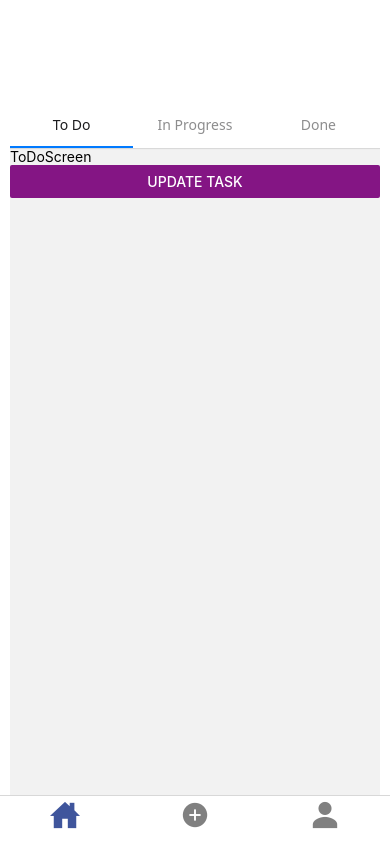
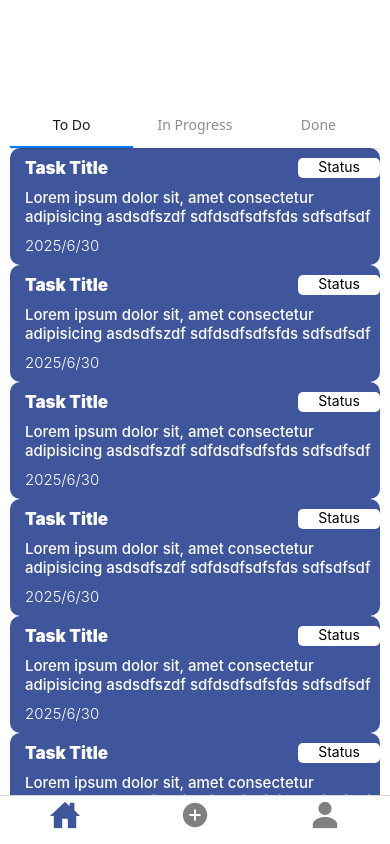
Before and after one commit to JuneCeaser/MTM, a React Native app: screen /MyTabs in a window 390 px wide. Built offline with nearby package versions, Linux system fonts and the light colour scheme.

Commit message:
task card

```diff
--- /dev/null
+++ b/src/components/Task.jsx
@@ -0,0 +1,63 @@
+import { View, Text, StyleSheet, TouchableOpacity } from "react-native";
+import React from "react";
+
+export default function Task() {
+  return (
+    <View style={styles.container}>
+      <View style={styles.titlecontainer}>
+        <Text style={styles.title}>Task Title</Text>
+        <TouchableOpacity style={styles.button}>
+          <Text>Status</Text>
+        </TouchableOpacity>
+      </View>
+      <Text style={styles.decription}>
+        Lorem ipsum dolor sit, amet consectetur adipisicing asdsdfszdf
+        sdfdsdfsdfsfds sdfsdfsdf
+      </Text>
+      <Text style={styles.date}>2025/6/30</Text>
+    </View>
+  );
+}
+
+const styles = StyleSheet.create({
+  container: {
+    backgroundColor: "#3F559C",
+    height: "auto",
+    marginTop: "10",
+    borderRadius: 10,
+  },
+  title: {
+    fontSize: 17,
+    fontWeight: "900",
+    paddingLeft: 15,
+    paddingTop: 10,
+    color: "#fff",
+  },
+  decription: {
+    fontSize: 15,
+    fontWeight: "300",
+    fontWeight: "500",
+    paddingLeft: 15,
+    paddingTop: 10,
+    color: "#fff",
+  },
+  date: {
+    fontSize: 15,
+    fontWeight: "300",
+    paddingLeft: 15,
+    marginTop: 10,
+    marginBottom: 10,
+    color: "#fff",
+  },
+  titlecontainer: {
+    flexDirection: "row",
+  },
+  button: {
+    backgroundColor: "#fff",
+    marginLeft: 190,
+    marginTop: 10,
+    paddingLeft: 20,
+    paddingRight: 20,
+    borderRadius: 5,
+  },
+});
--- a/src/screens/ProfileScreen.jsx
+++ b/src/screens/ProfileScreen.jsx
@@ -1,8 +1,7 @@
 import { Text, View, StyleSheet, TouchableOpacity } from "react-native";
 import React, { Component } from "react";
 
-export default class ProfileScreen extends Component {
-  render() {
+export default function ProfileScreen() {
   return (
     <View style={styles.container}>
       <View style={styles.container1}>
@@ -19,7 +18,6 @@
       <View style={styles.container2}></View>
     </View>
   );
-  }
 }
 
 const styles = StyleSheet.create({
--- a/src/screens/ToDoScreen.jsx
+++ b/src/screens/ToDoScreen.jsx
@@ -1,17 +1,24 @@
-import { Text, View, Button } from "react-native";
+import { Text, View, Button, StyleSheet, ScrollView } from "react-native";
 import React, { Component } from "react";
-import UpdateTaskScreen from "./UpdateTaskScreen";
+import Task from "../components/Task";
 
 export default function ToDoScreen({ navigation }) {
   return (
-    <View>
-      <Text>ToDoScreen</Text>
-      <Button
-        onPress={() => navigation.navigate("UpdateTaskScreen")}
-        title="update task"
-        color="#841584"
-        accessibilityLabel="Learn more about this purple button"
-      />
-    </View>
+    <ScrollView style={styles.container}>
+      <Task />
+      <Task />
+      <Task />
+      <Task />
+      <Task />
+      <Task />
+      <Task />
+    </ScrollView>
   );
 }
+
+const styles = StyleSheet.create({
+  container: {
+    flex: 1,
+    backgroundColor: "#fff",
+  },
+});
```
Lines whose indentation alone changed are shown as unchanged.
